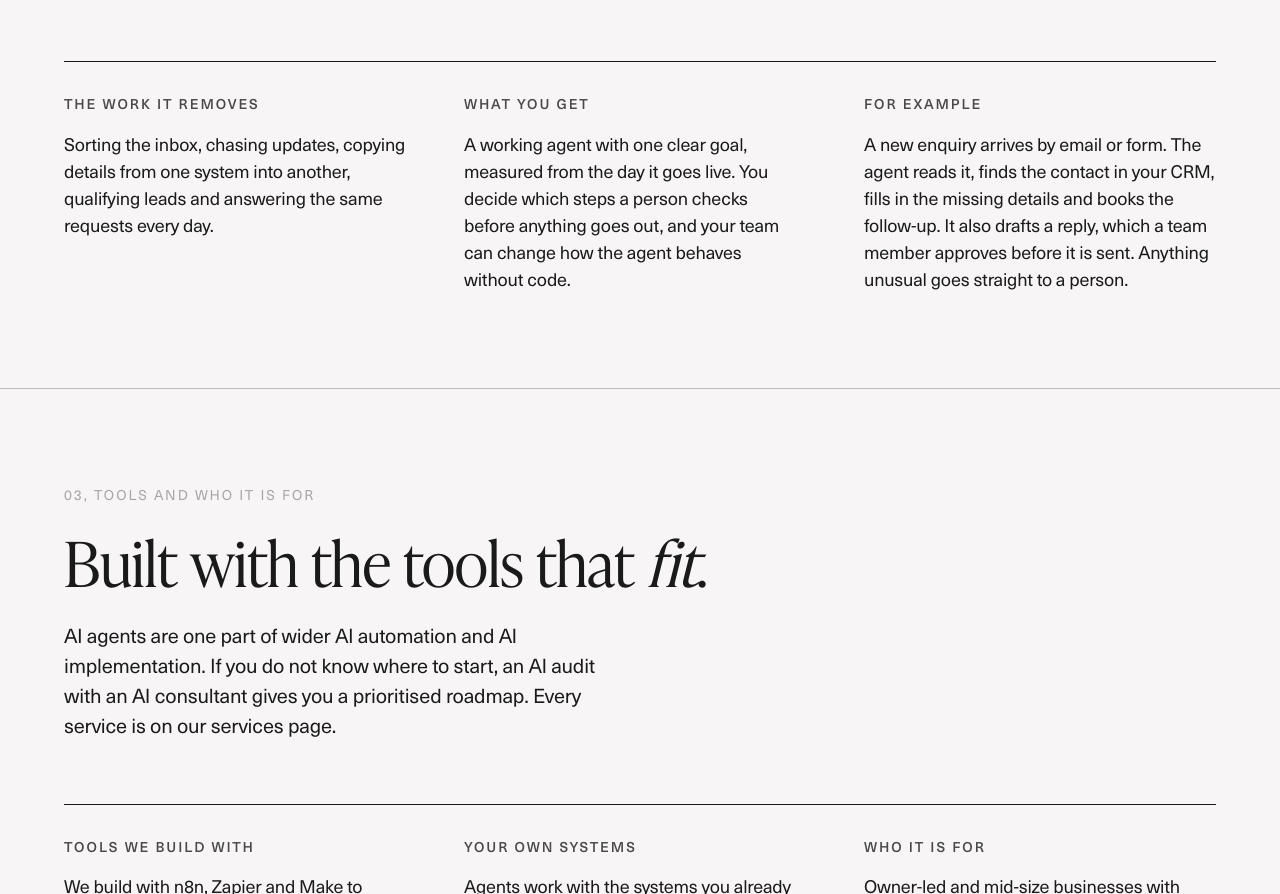
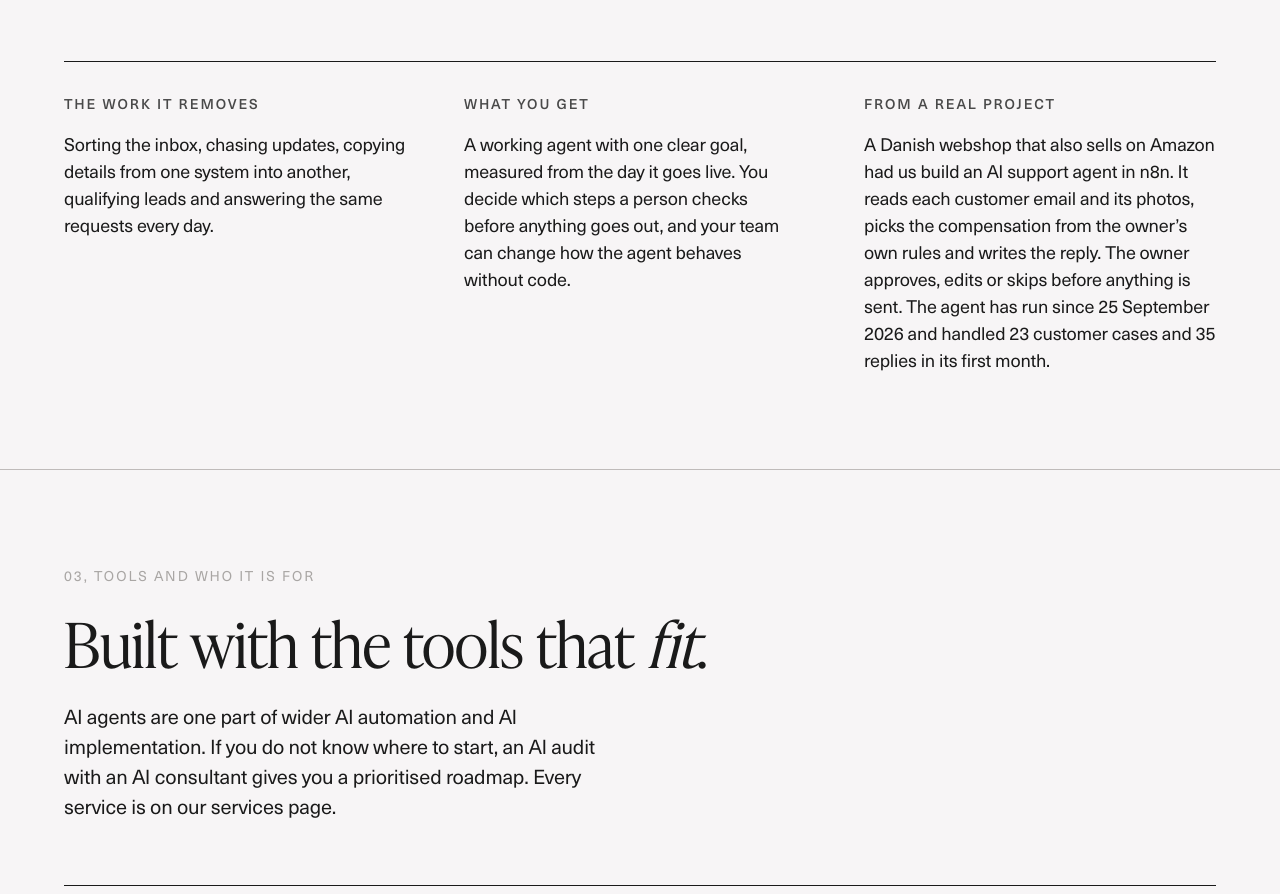
Before and after one commit to patrickjoshuamugisha-dev/mugishamarketing.com, a plain HTML site: page ai-agents/index.html in a window 1280 px wide. Shown: the part 2335-3229 px from the top of the page. Drawn offline with Linux system fonts and the light colour scheme.

Commit message:
AI agents pages: a real project in place of the made-up example (client not named)
Co-Authored-By: Claude Fable 5.2 <noreply@anthropic.com>

```diff
--- a/ai-agents/index.html
+++ b/ai-agents/index.html
@@ -208,7 +208,7 @@
     <div class="svc-facts">
       <div class="svc-fact" data-reveal="text"><h3 class="svc-label">The work it removes</h3><p>Sorting the inbox, chasing updates, copying details from one system into another, qualifying leads and answering the same requests every day.</p></div>
       <div class="svc-fact" data-reveal="text"><h3 class="svc-label">What you get</h3><p>A working agent with one clear goal, measured from the day it goes live. You decide which steps a person checks before anything goes out, and your team can change how the agent behaves without code.</p></div>
-      <div class="svc-fact" data-reveal="text"><h3 class="svc-label">For example</h3><p>A new enquiry arrives by email or form. The agent reads it, finds the contact in your CRM, fills in the missing details and books the follow-up. It also drafts a reply, which a team member approves before it is sent. Anything unusual goes straight to a person.</p></div>
+      <div class="svc-fact" id="case" data-reveal="text"><h3 class="svc-label">From a real project</h3><p>A Danish webshop that also sells on Amazon had us build an AI support agent in n8n. It reads each customer email and its photos, picks the compensation from the owner’s own rules and writes the reply. The owner approves, edits or skips before anything is sent. The agent has run since 25 September 2026 and handled 23 customer cases and 35 replies in its first month.</p></div>
     </div>
   </section>
   <section class="svc-part" id="tools" aria-labelledby="tools-h">
```
Also changed, not shown: da/ai-agenter/index.html (+1 -1 lines).
